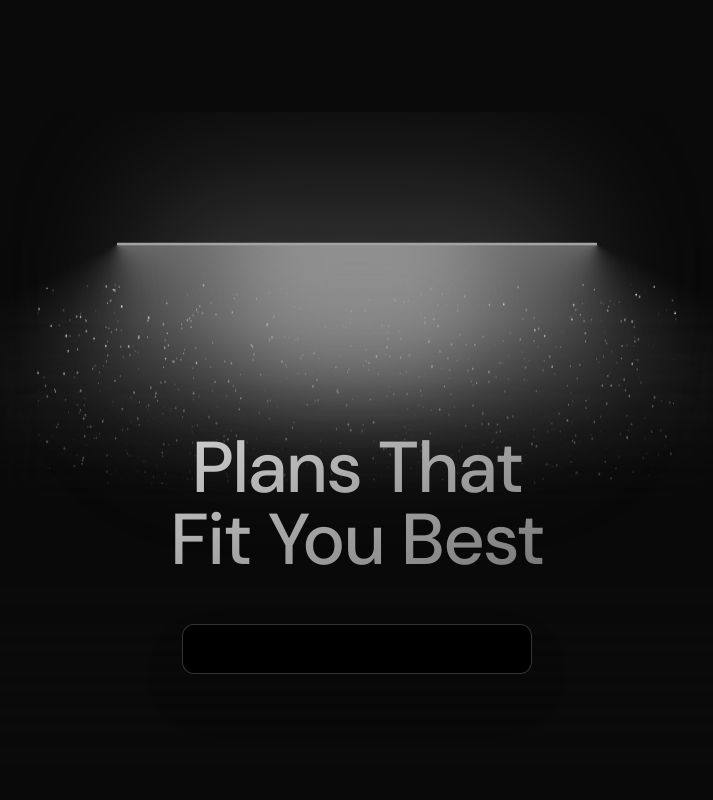
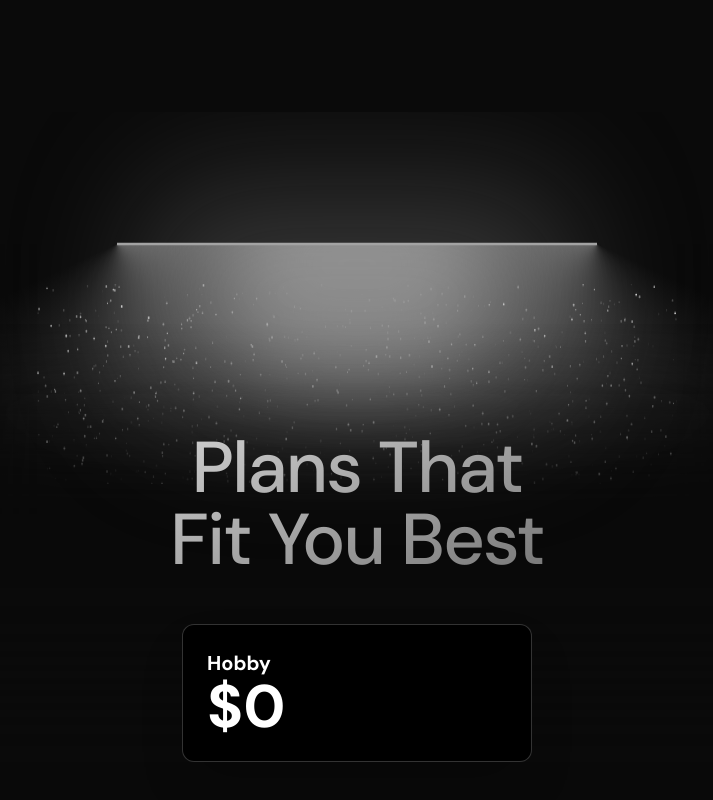
Before and after one commit to anishsoni29/SynchroSphere, a Next.js app: page / in a window 1280 px wide. Shown: the part 2962-3762 px from the top of the page, without its empty margins (283-996 px from the left). Built offline with nearby package versions, Linux system fonts and the light colour scheme.

Commit message:
added cardItem 1 inside cardbody

```diff
--- a/src/app/page.tsx
+++ b/src/app/page.tsx
@@ -8,6 +8,7 @@ import { HeroParallax } from "@/components/global/connect-parallax";
 import { LampComponent } from "@/components/global/lamp";
 import { CardContainer } from "@/components/global/3d-card";
 import { CardBody } from "@/components/global/3d-card";
+import { CardItem } from "@/components/global/3d-card";
 
 export default function Home() {
   return (
@@ -48,7 +49,15 @@ export default function Home() {
         <LampComponent />
         <div className="flex flex-wrap items-center justify-center flex-col md:flex-row gap-8 -mt-72"></div>
         <CardContainer className="inter-var">
-          <CardBody className="bg-gray-50 relative group/card dark: hover: shadow-2xl dark:hover:shadow-neutral-500/[0.1] dark:bg-black dark:border-white/[0.2] border-black/[0.1] w-full md:!w-[350px] h-auto rounded-xl p-6 border"></CardBody>
+          <CardBody className="bg-gray-50 relative group/card dark: hover: shadow-2xl dark:hover:shadow-neutral-500/[0.1] dark:bg-black dark:border-white/[0.2] border-black/[0.1] w-full md:!w-[350px] h-auto rounded-xl p-6 border">
+            <CardItem
+              translateZ="50"
+              className="text-xl font-bold text-neutral-600 dark:text-white"
+            >
+              Hobby
+              <h2 className="text-6xl "> $0</h2>
+            </CardItem>
+          </CardBody>
         </CardContainer>
       </section>
     </main>
```
